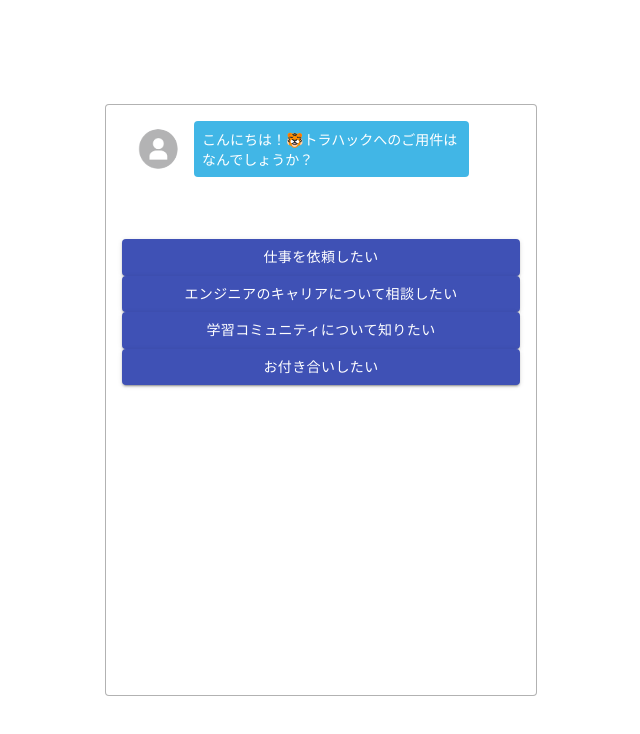
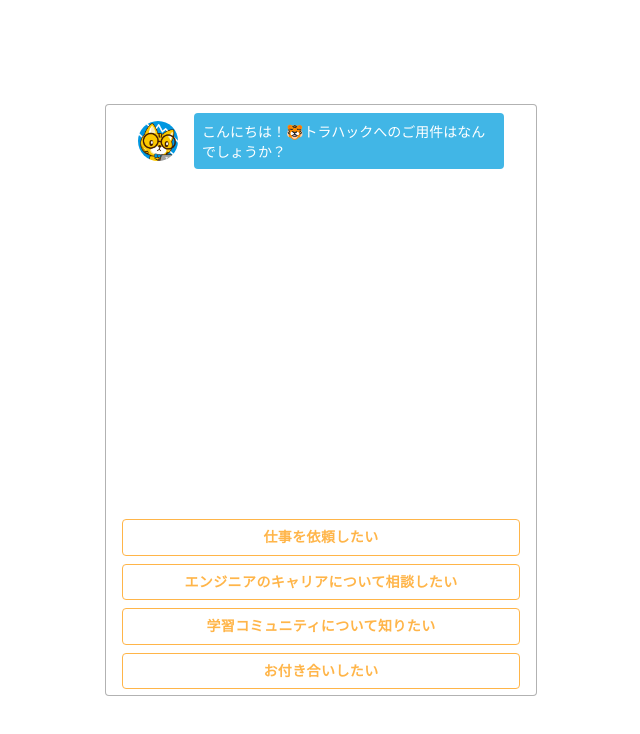
Before and after one commit to fmyuk/chatbot-ts, a React (Create React App) app: page / in a window 1280 px wide. Shown: the top 734 px of the page, without its empty margins (319-959 px from the left). Built offline with nearby package versions, Linux system fonts and the light colour scheme.

Commit message:
chatbot-ts

```diff
--- a/src/App.tsx
+++ b/src/App.tsx
@@ -64,7 +64,13 @@
   selectAnswer = (selectedAnswer: string, nextQuestionId: string) => {
     switch (true) {
       case (nextQuestionId === "init"):
-        this.displayNextQuestion(nextQuestionId);
+        setTimeout(() => this.displayNextQuestion(nextQuestionId));
+        break;
+      case (/^https:*/.test(nextQuestionId)):
+        const a = document.createElement("a");
+        a.href = nextQuestionId;
+        a.target = "_blank";
+        a.click();
         break;
       default:
         const chats = this.state.chats;
@@ -77,13 +83,20 @@
           chats: chats
         });
 
-        this.displayNextQuestion(nextQuestionId);
+        setTimeout(() => this.displayNextQuestion(nextQuestionId), 500);
         break;
     }
   }
   componentDidMount() {
     const initAnswer = "";
     this.selectAnswer(initAnswer, this.state.currentId);
+  }
+
+  componentDidUpdate() {
+    const scrollArea = document.getElementById("scroll-area");
+    if (scrollArea) {
+      scrollArea.scrollTop = scrollArea.scrollHeight;
+    }
   }
 
   render() {
--- a/src/components/Answer.tsx
+++ b/src/components/Answer.tsx
@@ -1,14 +1,21 @@
 import React from "react";
-import { makeStyles } from "@material-ui/core/styles";
+import { makeStyles, createStyles } from "@material-ui/core/styles";
 import Button from "@material-ui/core/Button";
 
-const useStyles = makeStyles((theme) => ({
-  root: {
-    '& > *': {
-      margin: theme.spacing(1),
-    },
-  },
-}));
+const useStyles = makeStyles(() =>
+    createStyles({
+        "button": {
+            borderColor: "#FFB549",
+            color: "#FFB549",
+            fontWeight: 600,
+            marginBottom: "8px",
+            "&:hover": {
+                backgroundColor: "#FFB549",
+                color: "#fff"
+            }
+        }
+    }),
+);
 
 type AnswerProps = {
   content: string,
@@ -17,10 +24,10 @@
 };
 
 const Answer = (props: AnswerProps) => {
-  // const classes = useStyles();
+  const classes = useStyles();
 
   return (
-    <Button variant="contained" color="primary" onClick={() => props.select(props.content, props.nextId)}>
+    <Button className={classes.button} variant="outlined" onClick={() => props.select(props.content, props.nextId)}>
       {props.content}
     </Button>
   );
--- a/src/components/Chat.tsx
+++ b/src/components/Chat.tsx
@@ -4,7 +4,7 @@
 import Avatar from '@material-ui/core/Avatar';
 import { ChatType } from "../App";
 import NoProfile from "../assets/img/no-profile.png";
-import Torahack from "../assets/img/no-profile.png";
+import Torahack from "../assets/img/torahack.png";
 
 const Chat = (props: ChatType) => {
   const isQuestion = (props.type === "question");
--- a/src/components/Chats.tsx
+++ b/src/components/Chats.tsx
@@ -1,24 +1,24 @@
 import React from "react";
-import { createStyles, Theme, makeStyles } from '@material-ui/core/styles';
+import { createStyles, makeStyles } from '@material-ui/core/styles';
 import List from '@material-ui/core/List';
 import { Chat } from "./index";
 import { ChatType } from "../App";
 
-const useStyles = makeStyles((theme: Theme) =>
-  createStyles({
-    root: {
-      width: '100%',
-      maxWidth: '36ch',
-      backgroundColor: theme.palette.background.paper,
-    }
-  })
+const useStyles = makeStyles(() =>
+    createStyles({
+        "chats": {
+            height: "400px",
+            padding: "0",
+            overflow: "auto"
+        }
+    }),
 );
 
 const Chats = (props: { chats: ChatType[] }) => {
   const classes = useStyles();
 
   return (
-    <List className={classes.root}>
+    <List className={classes.chats} id={"scroll-area"}>
       {props.chats.map((chat, index) => {
         return <Chat text={chat.text} type={chat.type} key={index.toString()} />
       })}
```
